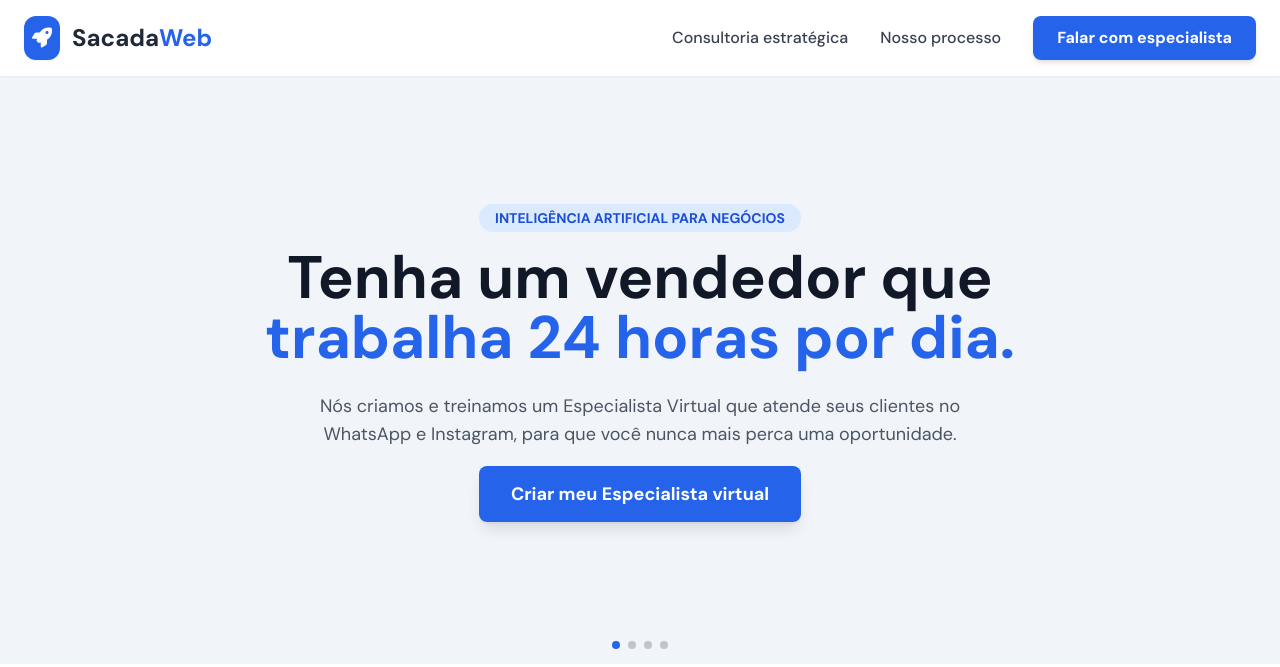
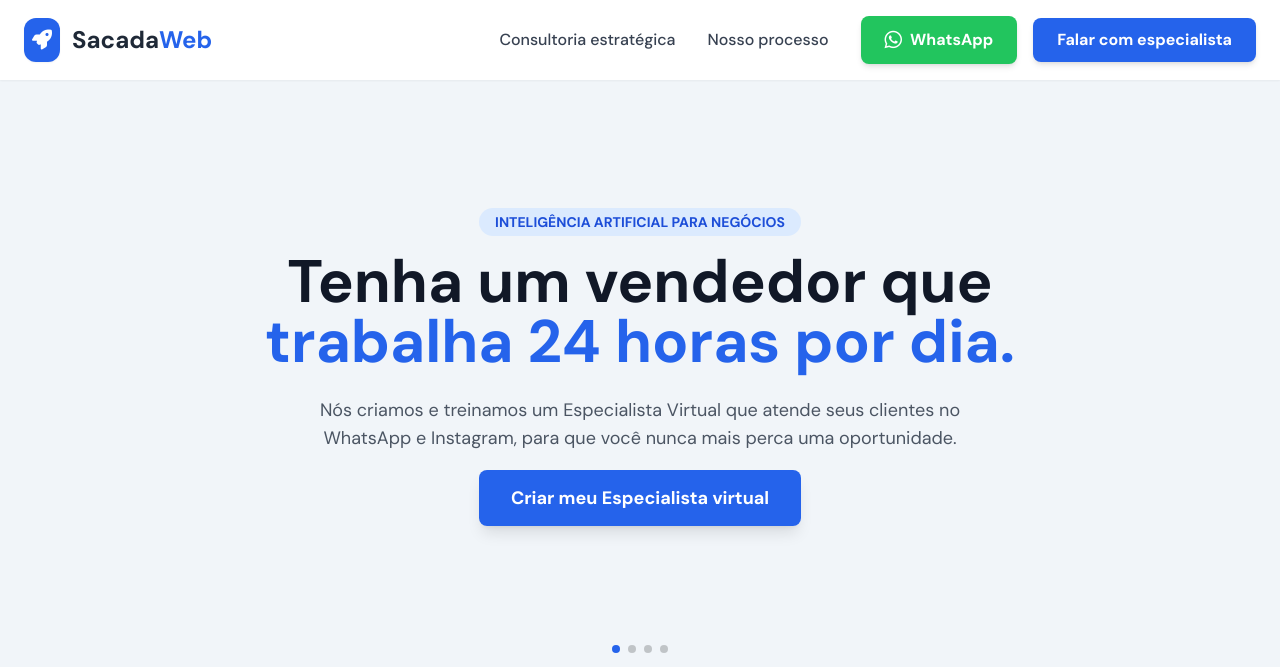
Before and after one commit to andrehsilva/sacadaweb_app, a Flask app: page / in a window 1280 px wide. Shown: the top 667 px of the page. Run offline with Flask 3, Linux system fonts and the light colour scheme; some libraries are stand-ins or nearby versions.

Commit message:
add botão whatsapp

```diff
--- a/templates/base.html
+++ b/templates/base.html
@@ -45,9 +45,17 @@
             <nav class="hidden md:flex items-center space-x-8">
                 <a href="{{ url_for('home') }}#solucao-chefe" class="text-gray-700 font-medium hover:text-primary-600 transition">Consultoria estratégica</a>
                 <a href="{{ url_for('home') }}#processo" class="text-gray-700 font-medium hover:text-primary-600 transition">Nosso processo</a>
-                <a href="{{ url_for('home') }}#contato" class="bg-primary-600 hover:bg-primary-700 text-white font-bold py-2.5 px-6 rounded-lg shadow-md transition transform hover:scale-105">
-                    Falar com especialista
-                </a>
+
+                <div class="flex items-center space-x-4">
+                    <a href="https://wa.me/5516991122235?text=Ol%C3%A1!%20Vim%20pelo%20site%20da%20SacadaWeb%20e%20gostaria%20de%20entender%20como%20a%20automa%C3%A7%C3%A3o%20e%20a%20intelig%C3%AAncia%20artificial%20podem%20otimizar%20o%20meu%20neg%C3%B3cio.%20Podemos%20conversar%3F" target="_blank" rel="noopener noreferrer" class="flex items-center space-x-2 bg-green-500 hover:bg-green-600 text-white font-bold py-2.5 px-6 rounded-lg shadow-md transition transform hover:scale-105" title="Fale conosco pelo WhatsApp">
+                        <i class="fab fa-whatsapp text-xl"></i>
+                        <span>WhatsApp</span>
+                    </a>
+
+                    <a href="{{ url_for('home') }}#contato" class="bg-primary-600 hover:bg-primary-700 text-white font-bold py-2.5 px-6 rounded-lg shadow-md transition transform hover:scale-105">
+                        Falar com especialista
+                    </a>
+                </div>
             </nav>
             <button id="mobile-menu-button" class="md:hidden text-gray-600 focus:outline-none"><i class="fas fa-bars text-2xl"></i></button>
         </div>
@@ -64,8 +72,16 @@
         <nav class="flex-grow flex flex-col items-center justify-center space-y-8 px-6">
             <a href="{{ url_for('home') }}#solucao-chefe" class="text-3xl font-bold text-gray-700 hover:text-primary-600">Consultoria estratégica</a>
             <a href="{{ url_for('home') }}#processo" class="text-3xl font-bold text-gray-700 hover:text-primary-600">Nosso processo</a>
-            <!-- <a href="{{ url_for('educacao') }}" class="text-3xl font-bold text-gray-700 hover:text-primary-600">Setor Educacional</a>
-            <a href="{{ url_for('home') }}#contato" class="bg-primary-600 hover:bg-primary-700 text-white font-semibold py-4 px-10 rounded-xl shadow text-xl">Falar com especialista</a> -->
+            <div class="flex flex-col items-center space-y-6 pt-4">
+                <a href="https://wa.me/5516991122235?text=Ol%C3%A1!%20Vim%20pelo%20site%20da%20SacadaWeb%20e%20gostaria%20de%20entender%20como%20a%20automa%C3%A7%C3%A3o%20e%20a%20intelig%C3%AAncia%20artificial%20podem%20otimizar%20o%20meu%20neg%C3%B3cio.%20Podemos%20conversar%3F" target="_blank" rel="noopener noreferrer" class="flex items-center justify-center space-x-3 bg-green-500 hover:bg-green-600 text-white font-semibold py-4 px-10 rounded-xl shadow text-xl transition-transform transform hover:scale-105">
+                    <i class="fab fa-whatsapp text-2xl"></i>
+                    <span>WhatsApp</span>
+                </a>
+
+                <a href="{{ url_for('home') }}#contato" class="bg-primary-600 hover:bg-primary-700 text-white font-semibold py-4 px-10 rounded-xl shadow text-xl transition-transform transform hover:scale-105">
+                    Falar com especialista
+                </a>
+            </div>
         </nav>
     </div>
 
```
